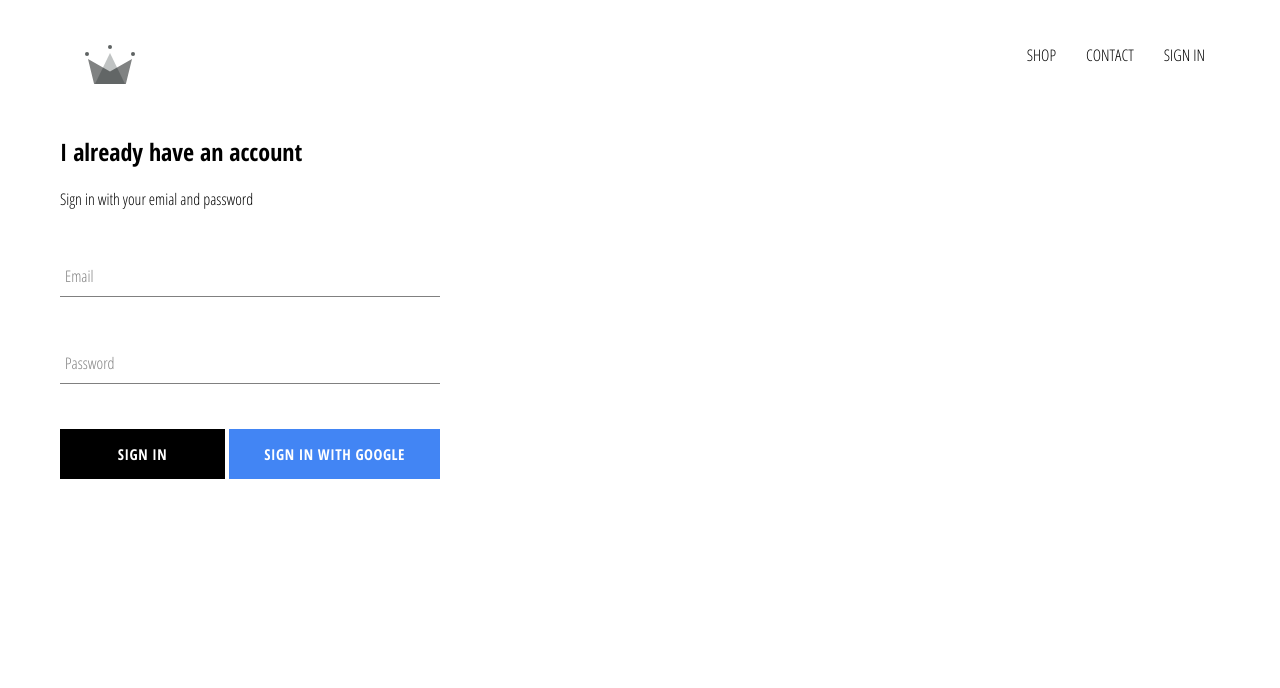
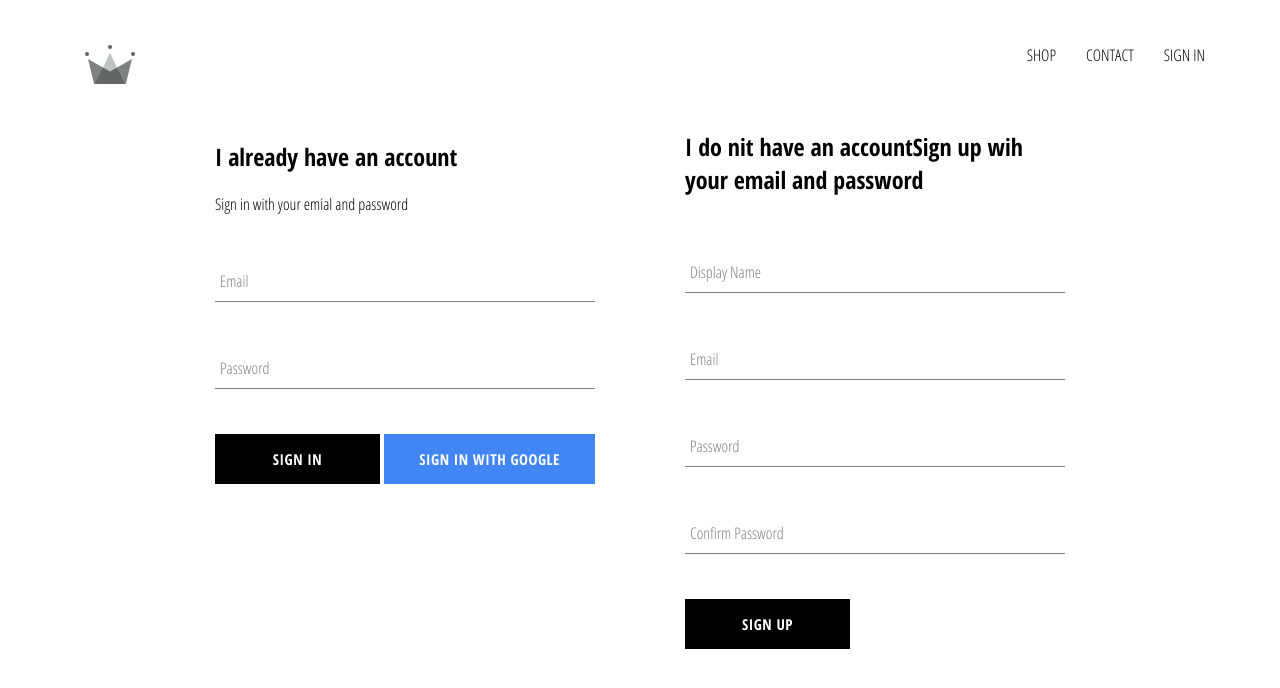
Before and after one commit to inventoryapp9/ecom_site, a React (Create React App) app: page /signin in a window 1280 px wide. Shown: the top 688 px of the page. Built offline with nearby package versions, Linux system fonts and the light colour scheme; no server answers; a web font is replaced by a local one.

Commit message:
signin and sign up code

```diff
--- a/src/App.js
+++ b/src/App.js
@@ -6,7 +6,7 @@
 import ShopPage from "./pages/shoppage.component";
 import Header from "./companents/header/header.component";
 import SigninAndSignUpPage from "./pages/signin-and-signup/signin-and-signup.component";
-import { auth } from "./firebase/firebase.utils";
+import { createUserProfileDocument, auth } from "./firebase/firebase.utils";
 
 class App extends React.Component {
   constructor() {
@@ -19,10 +19,25 @@
   unsubscribeFromAuth = null;
 
   componentDidMount() {
-    this.unsubscribeFromAuth = auth.onAuthStateChanged(user => {
-      this.setState({
-        currentUser: user,
-      });
+    this.unsubscribeFromAuth = auth.onAuthStateChanged(async userAuth => {
+      if (userAuth) {
+        const userRef = await createUserProfileDocument(userAuth);
+        userRef.onSnapshot(snapShot => {
+          this.setState(
+            {
+              currentUser: {
+                id: snapShot.id,
+                ...snapShot.data(),
+              },
+            },
+            () => {
+              console.log(this.setState);
+            }
+          );
+        });
+      } else {
+        this.setState({ currentUser: userAuth });
+      }
     });
   }
 
--- /dev/null
+++ b/src/companents/sign-up/sign-up.component.jsx
@@ -0,0 +1,103 @@
+import React from "react";
+
+import "./sign-up.styles.scss";
+
+import FormInput from "../form-input/form-input.component";
+import CustomButton from "../button/button.component";
+import { auth, createUserProfileDocument } from "../../firebase/firebase.utils";
+
+class SignUp extends React.Component {
+  constructor() {
+    super();
+
+    this.state = {
+      displayName: "",
+      email: "",
+      password: "",
+      confirmPassword: "",
+    };
+  }
+
+  handleSubmit = async event => {
+    event.preventDefault();
+    const { displayName, email, password, confirmPassword } = this.state;
+    if (password !== confirmPassword) {
+      alert("Passwords don't match");
+      return;
+    }
+
+    try {
+      const { user } = await auth.createUserWithEmailAndPassword(
+        email,
+        password
+      );
+
+      await createUserProfileDocument(user, { displayName });
+
+      this.state = {
+        displayName: "",
+        email: "",
+        password: "",
+        confirmPassword: "",
+      };
+    } catch (error) {
+      console.error(error);
+    }
+  };
+
+  handleChange = event => {
+    const { name, value } = event.target;
+
+    this.setState({ [name]: value });
+  };
+
+  render() {
+    const { displayName, email, password, confirmPassword } = this.state;
+
+    return (
+      <div className="sign-up">
+        <h2 className="title">
+          I do nit have an account
+          <span>Sign up wih your email and password</span>
+        </h2>
+        <form className="sign-up-form" onSubmit={this.handleSubmit}>
+          <FormInput
+            type="text"
+            name="displayName"
+            value={displayName}
+            onChange={this.handleChange}
+            label="Display Name"
+            required
+          ></FormInput>
+          <FormInput
+            type="email"
+            name="email"
+            value={email}
+            onChange={this.handleChange}
+            label="Email"
+            required
+          ></FormInput>
+          <FormInput
+            type="password"
+            name="password"
+            value={password}
+            onChange={this.handleChange}
+            label="Password"
+            required
+          ></FormInput>
+          <FormInput
+            type="password"
+            name="confirmPassword"
+            value={confirmPassword}
+            onChange={this.handleChange}
+            label="Confirm Password"
+            required
+          ></FormInput>
+          <CustomButton type="submit">Sign Up</CustomButton>
+        </form>
+      </div>
+    );
+  }
+}
+
+export default SignUp;
--- /dev/null
+++ b/src/companents/sign-up/sign-up.styles.scss
@@ -0,0 +1,9 @@
+.sign-up {
+  display: flex;
+  flex-direction: column;
+  width: 380px;
+
+  .title {
+    margin: 10px 0;
+  }
+}
--- a/src/firebase/firebase.utils.js
+++ b/src/firebase/firebase.utils.js
@@ -19,6 +19,27 @@
   measurementId: "G-B7EKS0HHH4",
 };
 
+export const createUserProfileDocument = async (userAuth, additionalData) => {
+  if (!userAuth) {
+    return;
+  }
+  const userRef = firestore.doc(`users/${userAuth.uid}`);
+  const snapShot = await userRef.get();
+  // console.log(snapShot);
+
+  if (!snapShot.exists) {
+    const { displayName, email } = userAuth;
+    const createdAt = new Date();
+
+    try {
+      await userRef.set({ displayName, email, createdAt, ...additionalData });
+    } catch (error) {
+      console.log("error creating user ", error);
+    }
+  }
+  return userRef;
+};
+
 // Initialize Firebase
 firebase.initializeApp(firebaseConfig);
 
--- a/src/pages/signin-and-signup/signin-and-signup.component.jsx
+++ b/src/pages/signin-and-signup/signin-and-signup.component.jsx
@@ -4,10 +4,13 @@
 
 import SignIn from "../../companents/sign-in/sign-in.component";
 
+import SignUp from "../../companents/sign-up/sign-up.component";
+
 const SigninAndSignUpPage = () => {
   return (
-    <div className="SIGNIN-and-SIGNUP">
+    <div className="sign-in-and-sign-up">
       <SignIn></SignIn>
+      <SignUp></SignUp>
     </div>
   );
 };
--- a/src/pages/signin-and-signup/signin-and-signup.styles.scss
+++ b/src/pages/signin-and-signup/signin-and-signup.styles.scss
@@ -0,0 +1,6 @@
+.sign-in-and-sign-up {
+  width: 850px;
+  display: flex;
+  justify-content: space-between;
+  margin: 30px auto;
+}
```
